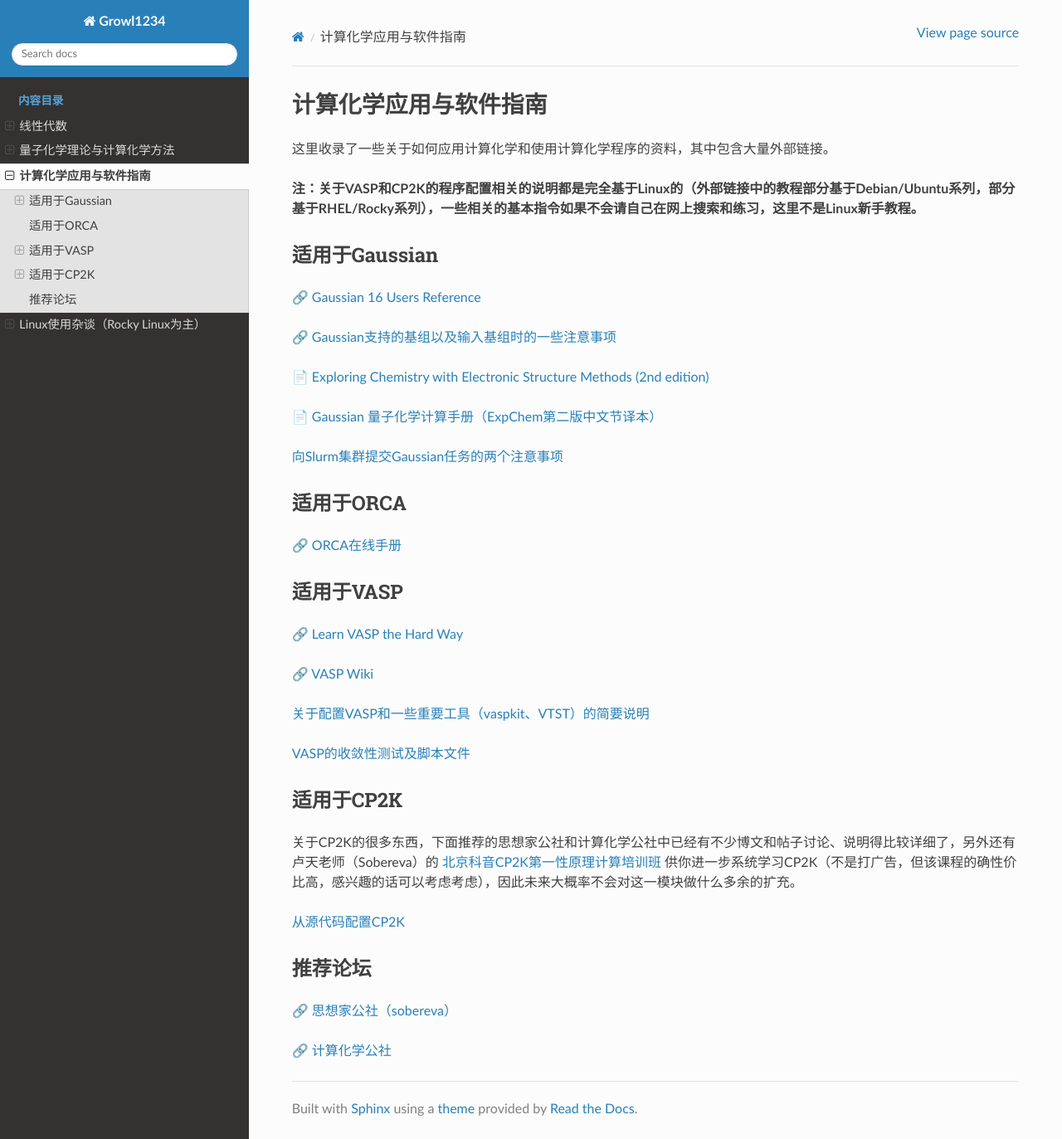
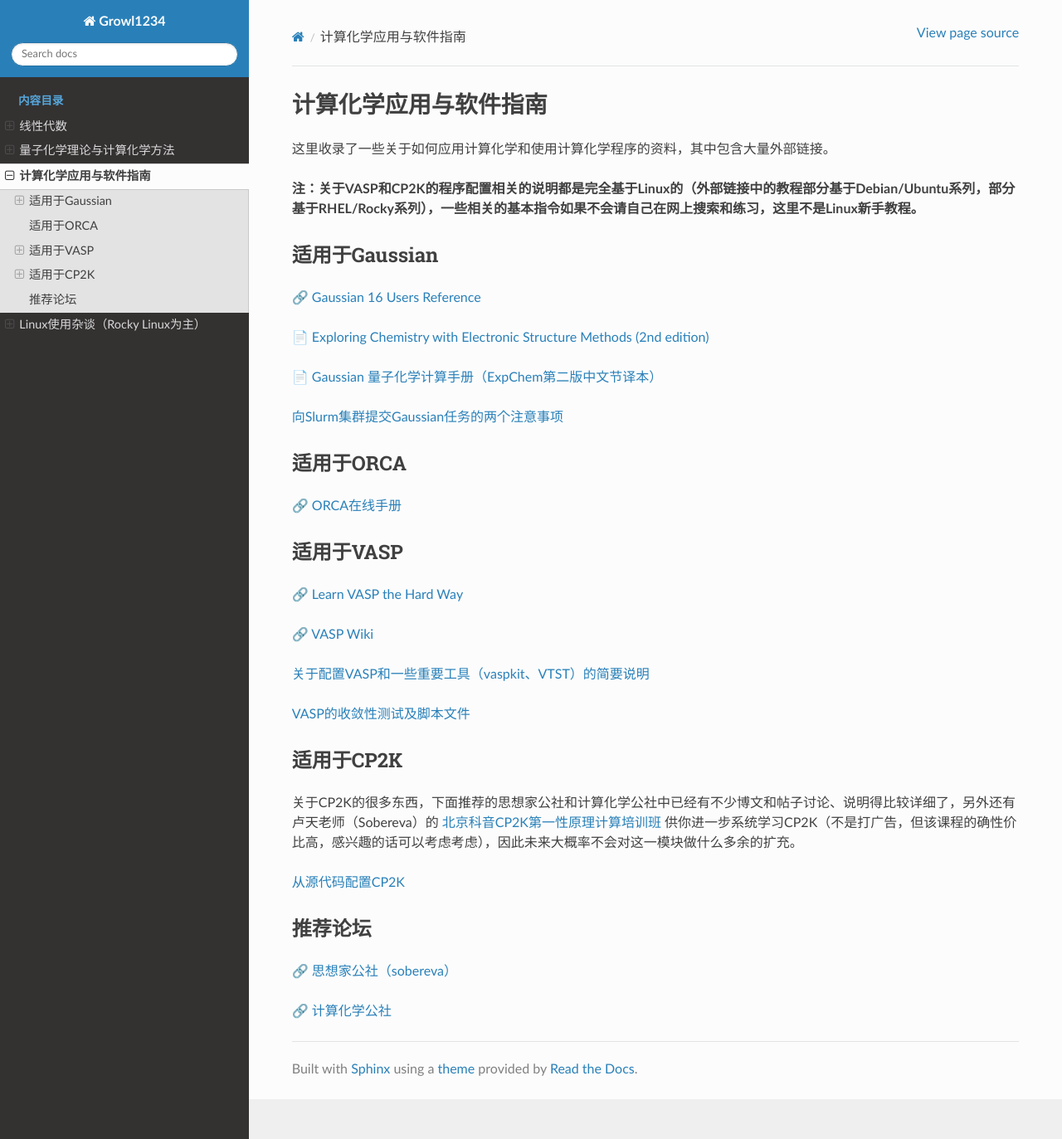
Before and after one commit to Growl1234/RTDProject, a Sphinx documentation site: the page built from source/applications/index.rst, in a window 1280 px wide and 1373 px high. Shown: the whole window at 83% size. Built offline with Sphinx 7.4.7 and the Read the Docs theme 3.1.0, drawn with Linux system fonts in a browser that asks for light colours.

Commit message:
Update index.rst

```diff
--- a/source/applications/index.rst
+++ b/source/applications/index.rst
@@ -11,8 +11,6 @@
 ~~~~~~~~~~~~~~
 
 `🔗 Gaussian 16 Users Reference <https://gaussian.com/man/>`_
-
-`🔗 Gaussian支持的基组以及输入基组时的一些注意事项 <http://gaussian.com/basissets/>`_
 
 `📄 Exploring Chemistry with Electronic Structure Methods (2nd edition) <../_static/pdf/gaussian/ExpChem_2e.pdf>`_
 
```
